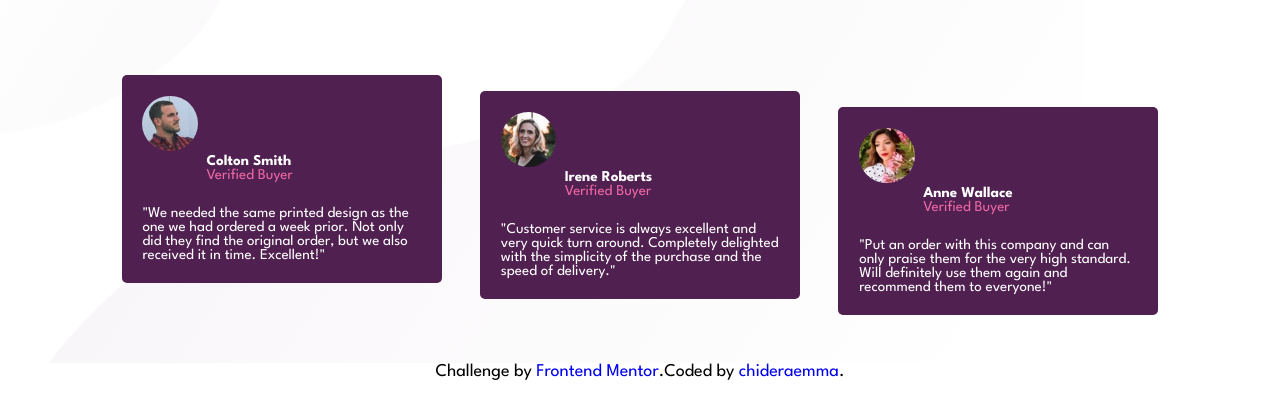
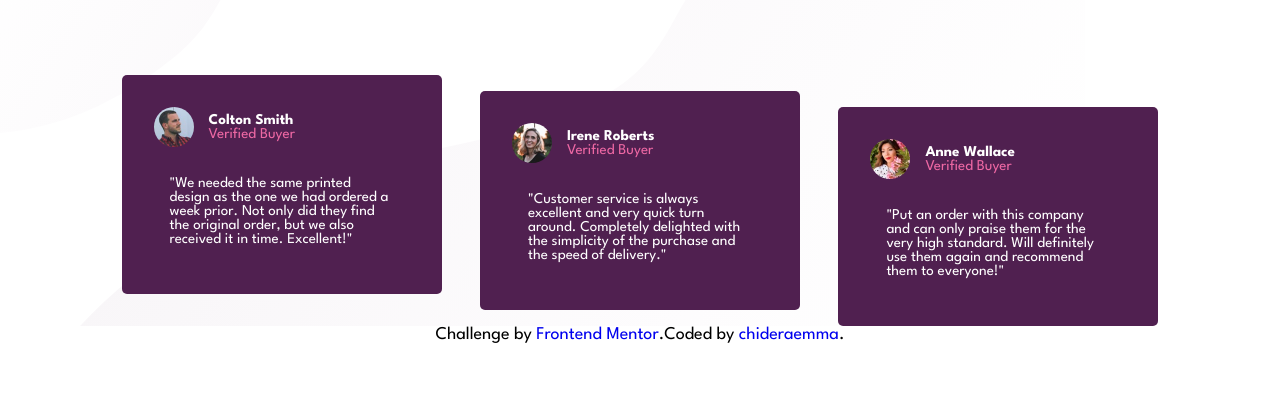
Before and after one commit to chideraemma/social-proof-section-master, a plain HTML site: page index.html in a window 1280 px wide. Shown: the part 229-648 px from the top of the page. Drawn offline with Linux system fonts and the light colour scheme.

Commit message:
Social proof

```diff
--- a/index.html
+++ b/index.html
@@ -4,13 +4,15 @@
     <meta charset="UTF-8">
     <meta http-equiv="X-UA-Compatible" content="IE=edge">
     <meta name="viewport" content="width=device-width, initial-scale=1.0">
-    <title>Document</title>
+    <title>Social-proof-setion-master</title>
     <link rel="stylesheet" href="style.css">
+    <link rel="stylesheet" href="https://cdnjs.cloudflare.com/ajax/libs/font-awesome/6.4.0/css/all.min.css" integrity="sha512-iecdLmaskl7CVkqkXNQ/ZH/XLlvWZOJyj7Yy7tcenmpD1ypASozpmT/E0iPtmFIB46ZmdtAc9eNBvH0H/ZpiBw==" crossorigin="anonymous" referrerpolicy="no-referrer" />
     <link rel="preconnect" href="https://fonts.googleapis.com">
     <link rel="preconnect" href="https://fonts.gstatic.com" crossorigin>
     <link href="https://fonts.googleapis.com/css2?family=League+Spartan:wght@400;500;700&display=swap" rel="stylesheet">
 </head>
 <body>
+
     <section class="main-grid-container">
 
       <div class="flex-child">
@@ -52,30 +54,44 @@
       </div>
 
         <div class="grid-child-item">
+
+            <div class="carding">
+
             <div class="cards-one">
                 <img src="/img/image-colton.jpg" alt="" class="images">
+                <div>
                 <h2>Colton Smith</h2>
-                <p class="verified">Verified Buyer</p>
+                <p class="buyer">Verified Buyer</p>
+               </div>
+            </div>
                 <p class="text-1">"We needed the same printed design as the one we had ordered a week prior.
                     Not only did they find the original order, but we also received it in time.
                     Excellent!"</p>
             </div>
 
-            <div class="cards">
+            <div class="carding">
+            <div class="cards-one">
                 <img src="/img/image-irene.jpg" alt="" class="images">
+                <div>
                 <h2>Irene Roberts</h2>
-                <p class="verified">Verified Buyer</p>
-                <p class="text-1">"Customer service is always excellent and very quick turn around. Completely
-                    delighted with the simplicity of the purchase and the speed of delivery."</p>
+                <p class="buyer">Verified Buyer</p>
+               </div>
             </div>
+            <p class="text-1">"Customer service is always excellent and very quick turn around. Completely
+                delighted with the simplicity of the purchase and the speed of delivery."</p>
+        </div>
 
-            <div class="cards-three">
+        <div class="carding">
+            <div class="cards-one">
                 <img src="/img/image-anne.jpg" alt="" class="images">
+
+                <div>
                 <h2>Anne Wallace</h2>
-                <p class="verified">Verified Buyer</p>
-                <p class="text-1">"Put an order with this company and can only praise them for the very high
-                    standard. Will definitely use them again and recommend them to everyone!"</p>
+                <p class="buyer">Verified Buyer</p>
+                </div>
             </div>
+            <p class="text-1">"Put an order with this company and can only praise them for the very high
+                standard. Will definitely use them again and recommend them to everyone!"</p>
         </div>
       </div>
     </section>
--- a/style.css
+++ b/style.css
@@ -120,55 +120,45 @@ body{
 }
 
 .images{
-    width: 20%;
+    width: 40px;
+    /* height: 40px; */
     border-radius: 50%;
+    margin-right: 15px;
+}
+
+.carding{
+    background-color: hsl(300, 43%, 22%);
+    color: white;
+    border-radius: 5px;
+    padding: 10%;
 }
 
 .cards-one{
-    background-color: hsl(300, 43%, 22%);
-    border-radius: 5px;
-    color: white;
-    margin-right: 6rem;
-    margin-bottom: 5rem;
-    width: 100%;
-    padding: 1.3rem;
+    display: flex;
+    align-items: center;
+    margin-bottom: 5%;
 }
 
-.cards{
-    background-color: hsl(300, 43%, 22%);
-    border-radius: 5px;
-    color: white;
-    margin-bottom: 3rem;
-    margin-right: 6rem;
-    width: 100%;
-    padding: 1.3rem;
+.cards-one h2{
+    font-size: 15px;
 }
 
-
-.cards-three{
-    background-color: hsl(300, 43%, 22%);
-    border-radius: 5px;
-    color: white;
-    margin-bottom: 1rem;
-    margin-right: 8rem;
-    width: 100%;
-    padding: 1.3rem;
-}
-
-h2{
-    font-size: 100%;
-    padding-left: 4rem;
-}
-
-.verified{
-    font-size: 100%;
-    padding-left: 4rem;
+.cards-one .buyer{
+    font-size: 15px;
     color: hsl(333, 80%, 67%);
 }
 
+.carding:nth-of-type(1){
+    margin-bottom: 10%;
+}
+
+.carding:nth-of-type(3){
+    margin-top: 10%;
+}
+
 .text-1{
-    padding-top: 1.5rem;
-    width: auto;
+    padding: 1rem;
+    width: 100%;
 }
 
 .attribution{
```
